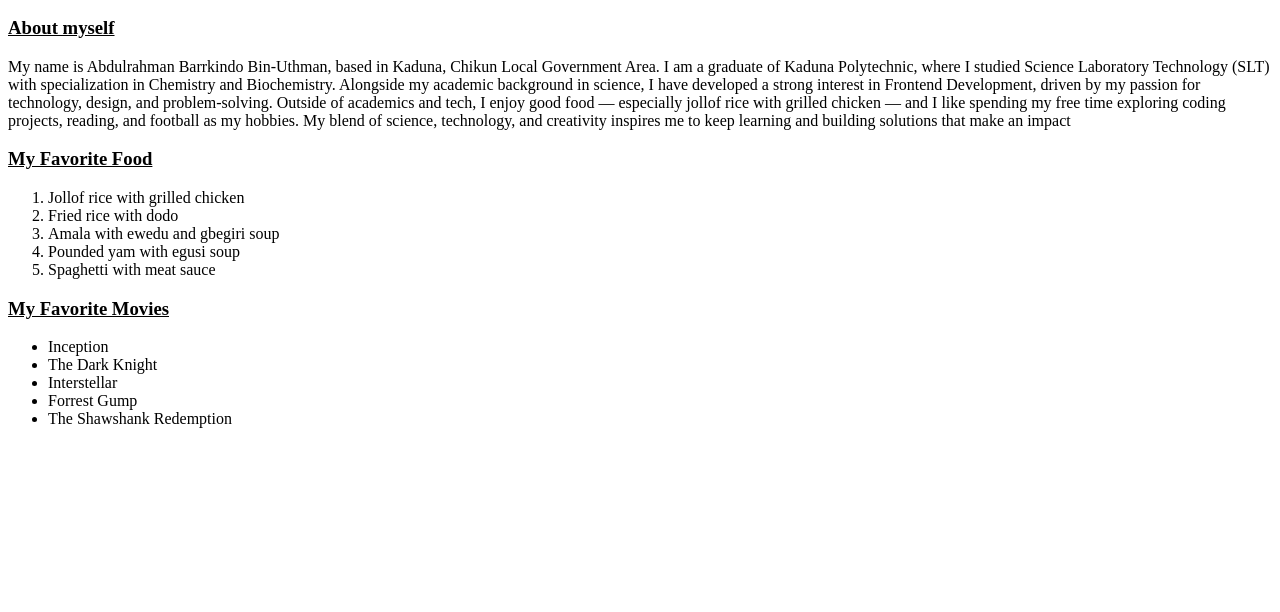
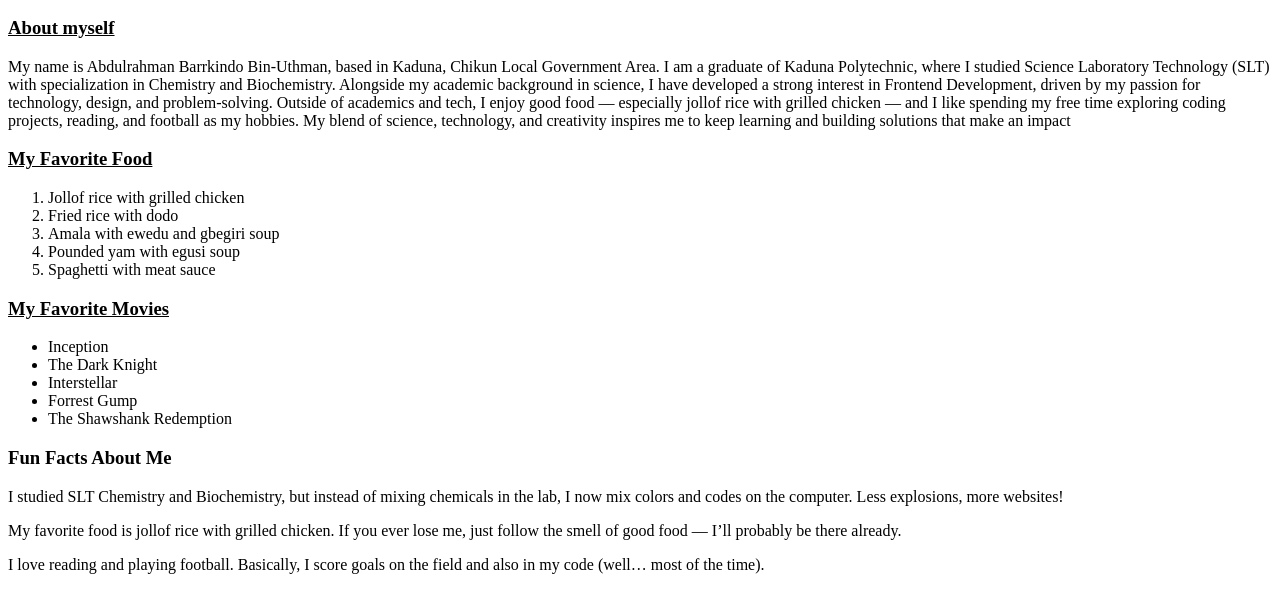
Before and after one commit to Yunusabdul38/Code-school-3, a plain HTML site: page my-page.html in a window 1280 px wide. Shown: the part 110-722 px from the top of the page. Drawn offline with Linux system fonts and the light colour scheme.

Commit message:
Added fun facts about me with header tag and paragrap

```diff
--- a/my-page.html
+++ b/my-page.html
@@ -40,5 +40,20 @@
       <li>Forrest Gump</li>
       <li>The Shawshank Redemption</li>
     </ul>
+
+    <h3>Fun Facts About Me</h3>
+    <p>
+      I studied SLT Chemistry and Biochemistry, but instead of mixing chemicals
+      in the lab, I now mix colors and codes on the computer. Less explosions,
+      more websites!
+    </p>
+    <p>
+      My favorite food is jollof rice with grilled chicken. If you ever lose me,
+      just follow the smell of good food — I’ll probably be there already.
+    </p>
+    <p>
+      I love reading and playing football. Basically, I score goals on the field
+      and also in my code (well… most of the time).
+    </p>
   </body>
 </html>
```
